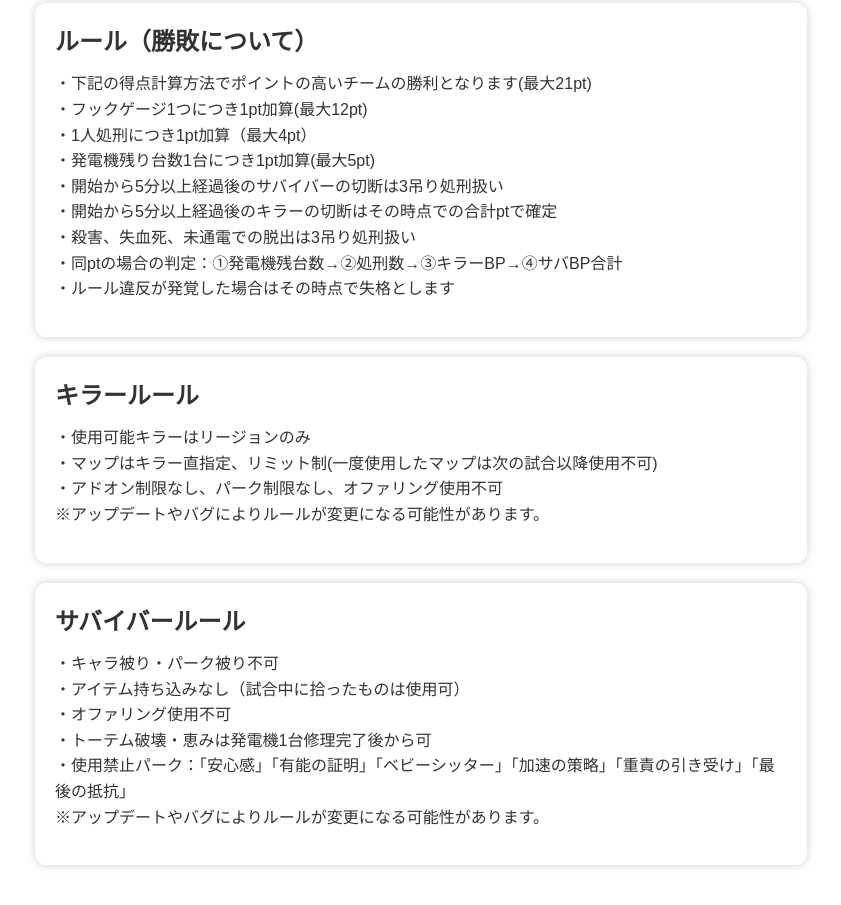
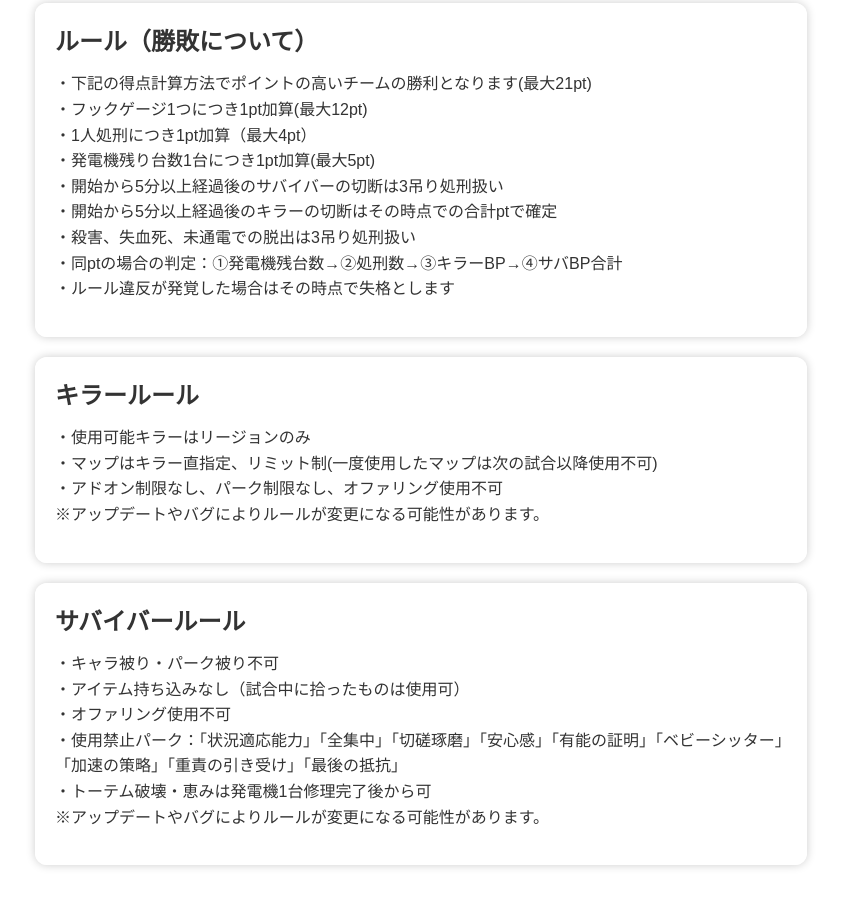
Before and after one commit to ssmblue/ssmblue.github.io, a plain HTML site: page index.html in a window 1280 px wide. Shown: the part 1364-2269 px from the top of the page, without its empty margins (29-870 px from the left). Drawn offline with Linux system fonts and the light colour scheme.

Commit message:
Update index.html

```diff
--- a/index.html
+++ b/index.html
@@ -251,8 +251,8 @@
           ・キャラ被り・パーク被り不可<br>
           ・アイテム持ち込みなし（試合中に拾ったものは使用可）<br>
           ・オファリング使用不可<br>
+          ・使用禁止パーク：「状況適応能力」「全集中」「切磋琢磨」「安心感」「有能の証明」「ベビーシッター」「加速の策略」「重責の引き受け」「最後の抵抗」<br>
           ・トーテム破壊・恵みは発電機1台修理完了後から可<br>
-          ・使用禁止パーク：「安心感」「有能の証明」「ベビーシッター」「加速の策略」「重責の引き受け」「最後の抵抗」<br>
           ※アップデートやバグによりルールが変更になる可能性があります。
         </p>
       </div>
```
